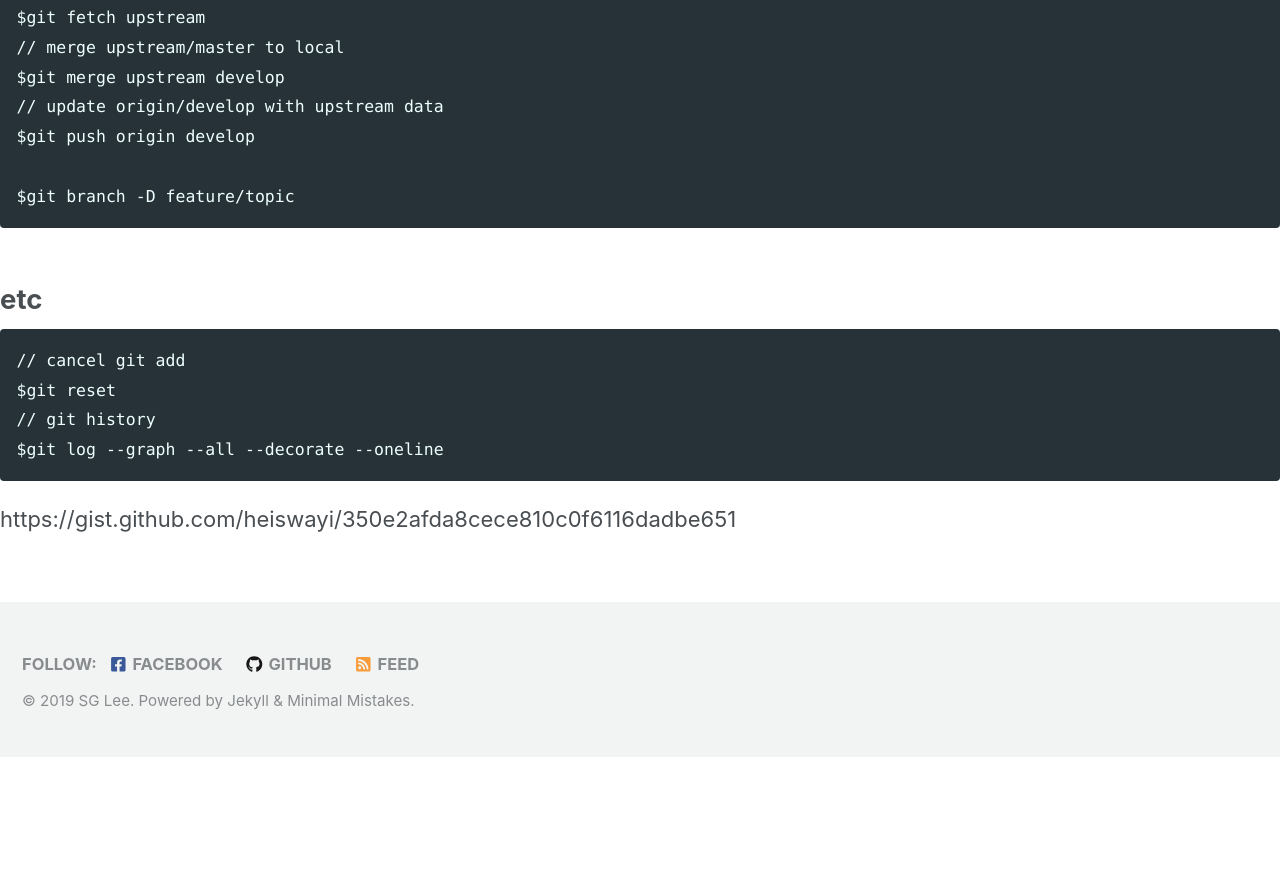
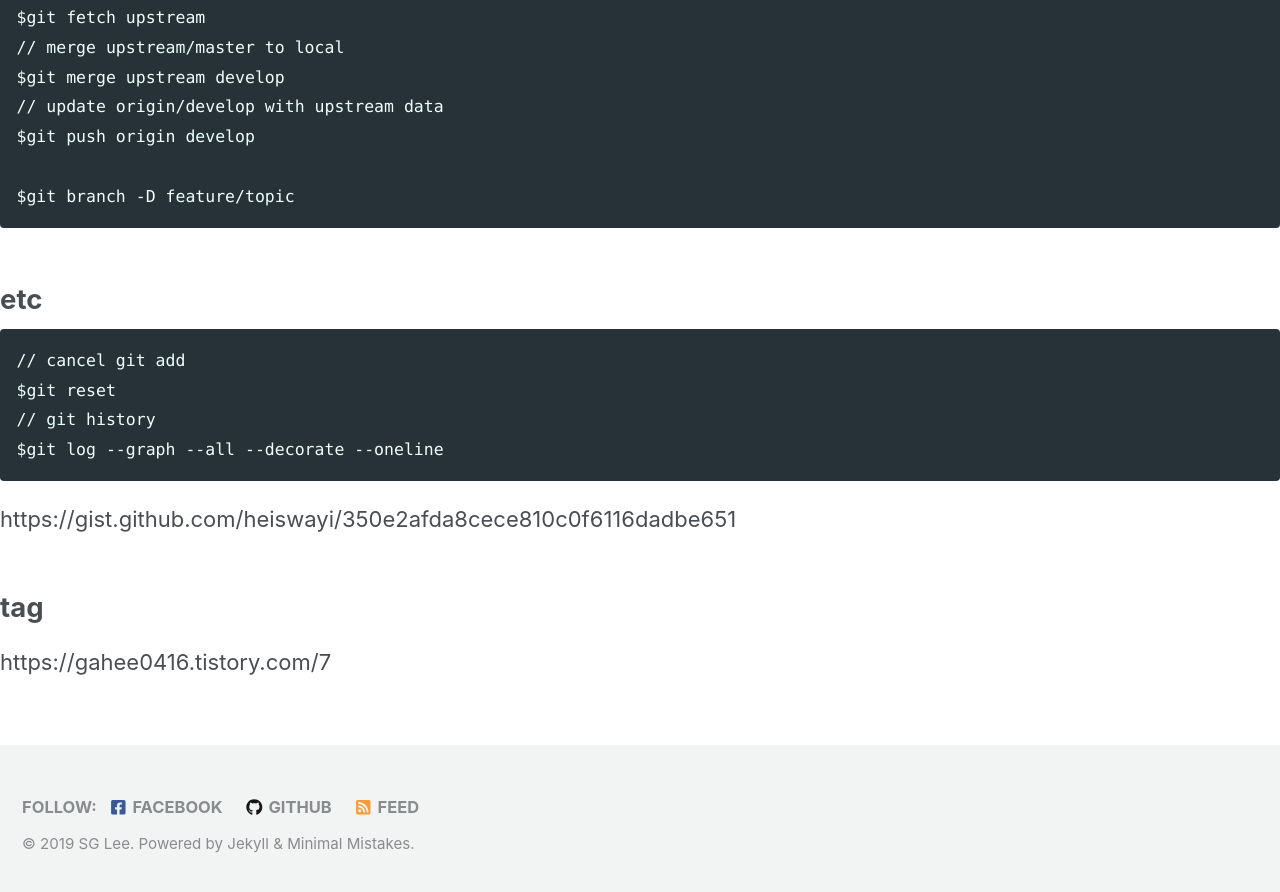
Before and after one commit to sglee-net/sglee-net.github.io, a Jekyll site: the page built from stuff/git.md, in a window 1280 px wide and 900 px high, scrolled down 2522 px. Shown: the top 892 px of the window. Built offline with Jekyll 4.4.1, drawn with Linux system fonts in a browser that asks for light colours; cached includes are drawn as plain includes; nearby versions of some CDN libraries; our own code applies the rules of GitHub Pages for plain Markdown files; before the commit the page ends 3279 px from its top, so only the background shows below that.

Commit message:
Update git.md

````diff
--- a/stuff/git.md
+++ b/stuff/git.md
@@ -92,3 +92,6 @@ $git log --graph --all --decorate --oneline
 ```
 
 https://gist.github.com/heiswayi/350e2afda8cece810c0f6116dadbe651
+
+## tag
+https://gahee0416.tistory.com/7
````
